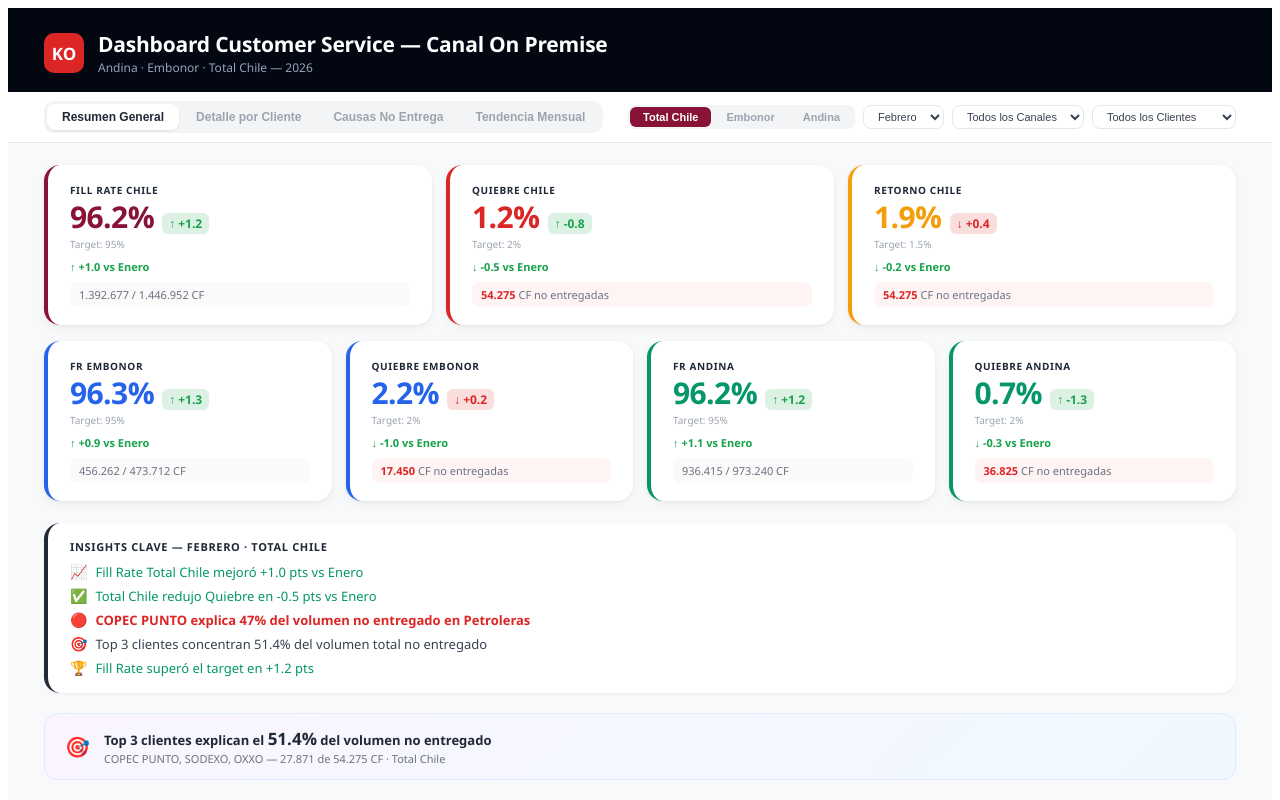
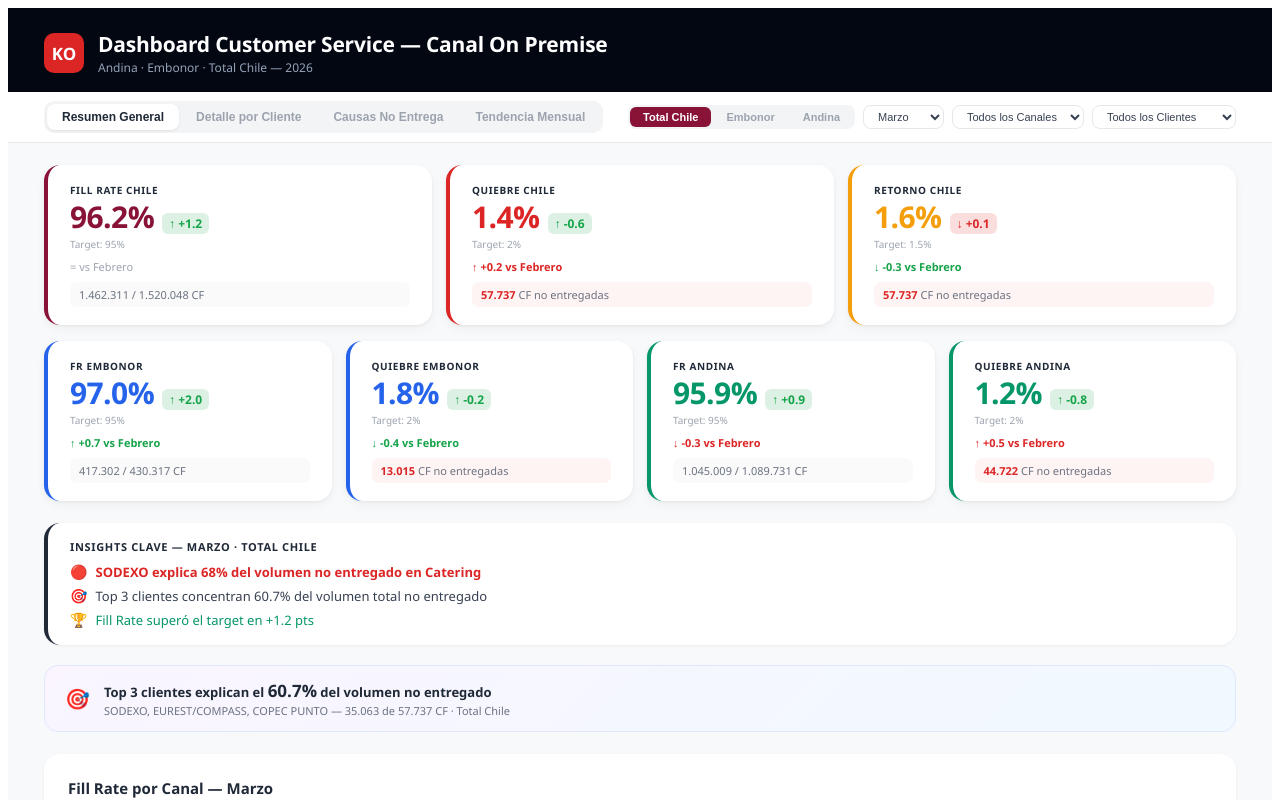
Before and after one commit to nicolasmiatello/cs-dashboard-chile-op, a React (Vite) app: page / in a window 1280 px wide. Shown: the top 800 px of the page. Built offline with nearby package versions, Linux system fonts and the light colour scheme.

Commit message:
Update App.jsx

```diff
--- a/src/App.jsx
+++ b/src/App.jsx
@@ -24,7 +24,7 @@ const CANAL_MAP = {
 };
 
 const CANALES = ["Catering", "Petroleras", "Fast Food", "C Stores", "Entretención", "Pizzería"];
-const MESES = ["Enero", "Febrero"];
+const MESES = ["Enero", "Febrero", "Marzo"];
 const ALL_CADENAS = Object.keys(CANAL_MAP);
 const TARGETS = { fr: 95.0, quiebre: 2.0, retorno: 1.5 };
 
@@ -64,6 +64,23 @@ const RAW = {
       "ENJOY": { cf_sol: 12120, cf: 11979, fr: 98.8, quiebre: 0.5, retorno: 0.6 },
       "PAPA JOHNS": { cf_sol: 23865, cf: 23505, fr: 98.5, quiebre: 0.6, retorno: 0.9 },
     },
+    Marzo: {
+      "SODEXO": { cf_sol: 116037, cf: 114498, fr: 98.7, quiebre: 0.7, retorno: 0.6 },
+      "COPEC PUNTO": { cf_sol: 114730, cf: 110937, fr: 96.7, quiebre: 2.2, retorno: 1.0 },
+      "ENEX/SHELL": { cf_sol: 49822, cf: 48276, fr: 96.9, quiebre: 1.4, retorno: 1.7 },
+      "PETROBRAS": { cf_sol: 49331, cf: 47381, fr: 96.0, quiebre: 2.0, retorno: 2.0 },
+      "DOGGIS": { cf_sol: 8658, cf: 7650, fr: 88.4, quiebre: 8.3, retorno: 3.3 },
+      "JUAN MAESTRO": { cf_sol: 3651, cf: 3263, fr: 89.4, quiebre: 3.5, retorno: 7.1 },
+      "MC DONALDS": { cf_sol: 6252, cf: 5923, fr: 94.7, quiebre: 4.6, retorno: 0.6 },
+      "SUBWAY": { cf_sol: 11371, cf: 11083, fr: 97.5, quiebre: 1.8, retorno: 0.8 },
+      "TARRAGONA": { cf_sol: 7774, cf: 7523, fr: 96.8, quiebre: 1.7, retorno: 1.5 },
+      "OXXO": { cf_sol: 18413, cf: 17579, fr: 95.5, quiebre: 3.5, retorno: 1.5 },
+      "OK MARKET": { cf_sol: 8004, cf: 7553, fr: 94.4, quiebre: 2.4, retorno: 3.2 },
+      "CINE HOYTS": { cf_sol: 1569, cf: 1501, fr: 95.7, quiebre: 4.1, retorno: 0.2 },
+      "CINEMARK": { cf_sol: 3551, cf: 3405, fr: 95.9, quiebre: 3.1, retorno: 1.0 },
+      "ENJOY": { cf_sol: 9297, cf: 9055, fr: 97.4, quiebre: 1.1, retorno: 1.5 },
+      "PAPA JOHNS": { cf_sol: 21857, cf: 21675, fr: 99.2, quiebre: 0.3, retorno: 0.6 },
+    },
   },
   andina: {
     Enero: {
@@ -99,6 +116,23 @@ const RAW = {
       "CINE HOYTS": { cf_sol: 4149, cf: 4065, fr: 98.0, quiebre: 0.9, retorno: 0.9 },
       "CINEMARK": { cf_sol: 3474, cf: 3415, fr: 98.3, quiebre: 0.5, retorno: 1.0 },
       "PAPA JOHNS": { cf_sol: 31910, cf: 31407, fr: 98.4, quiebre: 0.5, retorno: 0.7 },
+    },
+    Marzo: {
+      "EUREST/COMPASS": { cf_sol: 170107, cf: 161629, fr: 95.0, quiebre: 2.5, retorno: 1.0 },
+      "SODEXO": { cf_sol: 216862, cf: 200209, fr: 92.3, quiebre: 1.9, retorno: 2.5 },
+      "COPEC PUNTO": { cf_sol: 223895, cf: 219295, fr: 97.9, quiebre: 0.6, retorno: 1.1 },
+      "ENEX/SHELL": { cf_sol: 84976, cf: 83033, fr: 97.7, quiebre: 0.5, retorno: 1.4 },
+      "PETROBRAS": { cf_sol: 113583, cf: 110082, fr: 96.9, quiebre: 1.1, retorno: 1.7 },
+      "DOGGIS": { cf_sol: 5459, cf: 5335, fr: 97.7, quiebre: 0.9, retorno: 1.3 },
+      "JUAN MAESTRO": { cf_sol: 5010, cf: 4850, fr: 96.8, quiebre: 0.8, retorno: 2.2 },
+      "MC DONALDS": { cf_sol: 9330, cf: 9197, fr: 98.6, quiebre: 0.4, retorno: 0.4 },
+      "SUBWAY": { cf_sol: 13029, cf: 12651, fr: 97.1, quiebre: 0.5, retorno: 2.3 },
+      "TARRAGONA": { cf_sol: 12099, cf: 11814, fr: 97.6, quiebre: 0.4, retorno: 1.8 },
+      "OXXO": { cf_sol: 158314, cf: 151810, fr: 95.9, quiebre: 0.7, retorno: 2.8 },
+      "OK MARKET": { cf_sol: 37506, cf: 36611, fr: 97.6, quiebre: 0.7, retorno: 1.3 },
+      "CINE HOYTS": { cf_sol: 4473, cf: 4413, fr: 98.7, quiebre: 0.5, retorno: 0.5 },
+      "CINEMARK": { cf_sol: 4191, cf: 4150, fr: 99.0, quiebre: 0.4, retorno: 0.6 },
+      "PAPA JOHNS": { cf_sol: 30897, cf: 29930, fr: 96.9, quiebre: 1.0, retorno: 1.9 },
     },
   },
 };
@@ -192,7 +226,7 @@ const BarLabel = (props) => {
 // ============================================================
 export default function Dashboard() {
   const [activeTab, setActiveTab] = useState("resumen");
-  const [selectedMes, setSelectedMes] = useState("Febrero");
+  const [selectedMes, setSelectedMes] = useState("Marzo");
   const [selectedCanal, setSelectedCanal] = useState("Todos");
   const [selectedEmb, setSelectedEmb] = useState("Total Chile");
   const [selectedCadena, setSelectedCadena] = useState("Todas");
```
